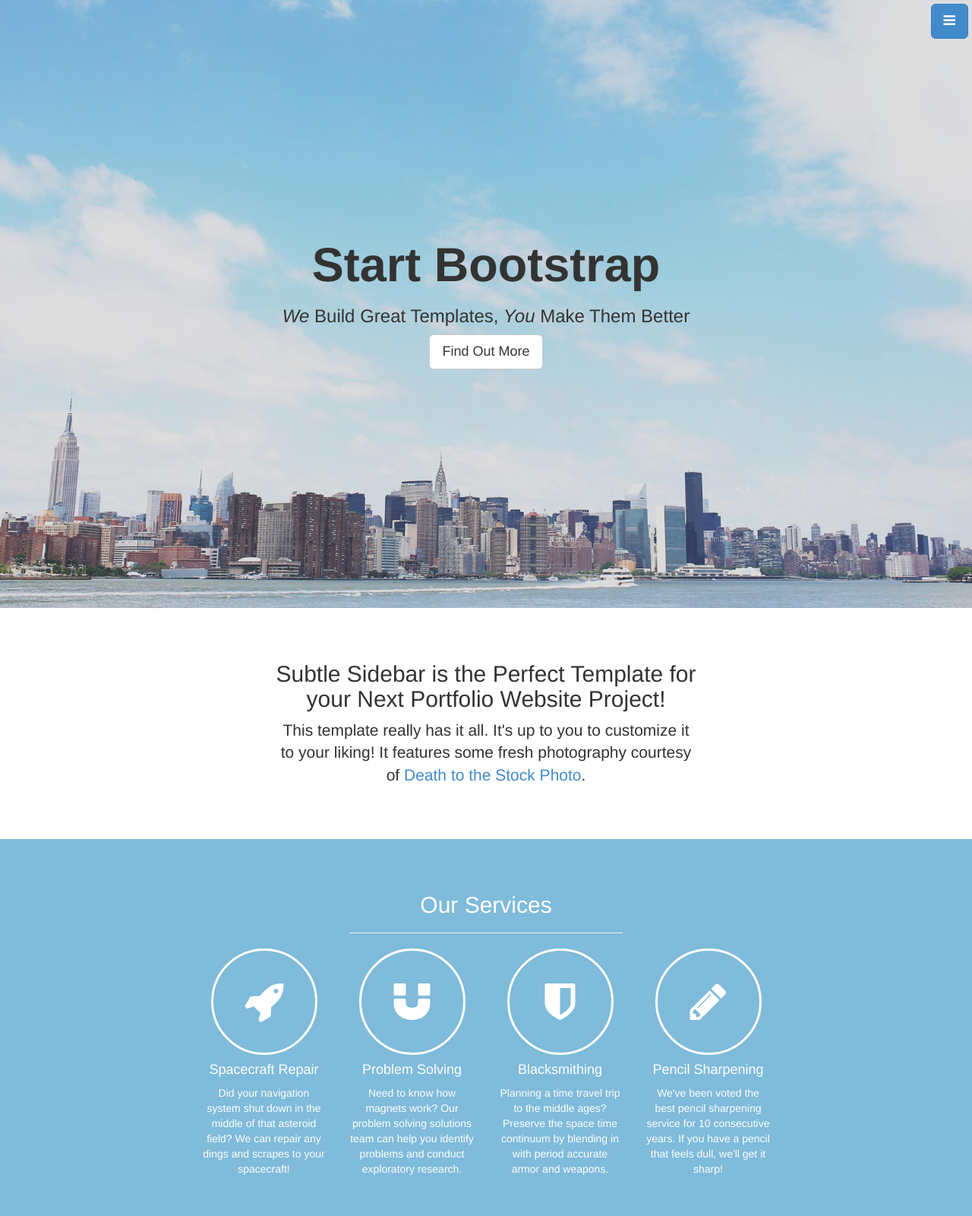
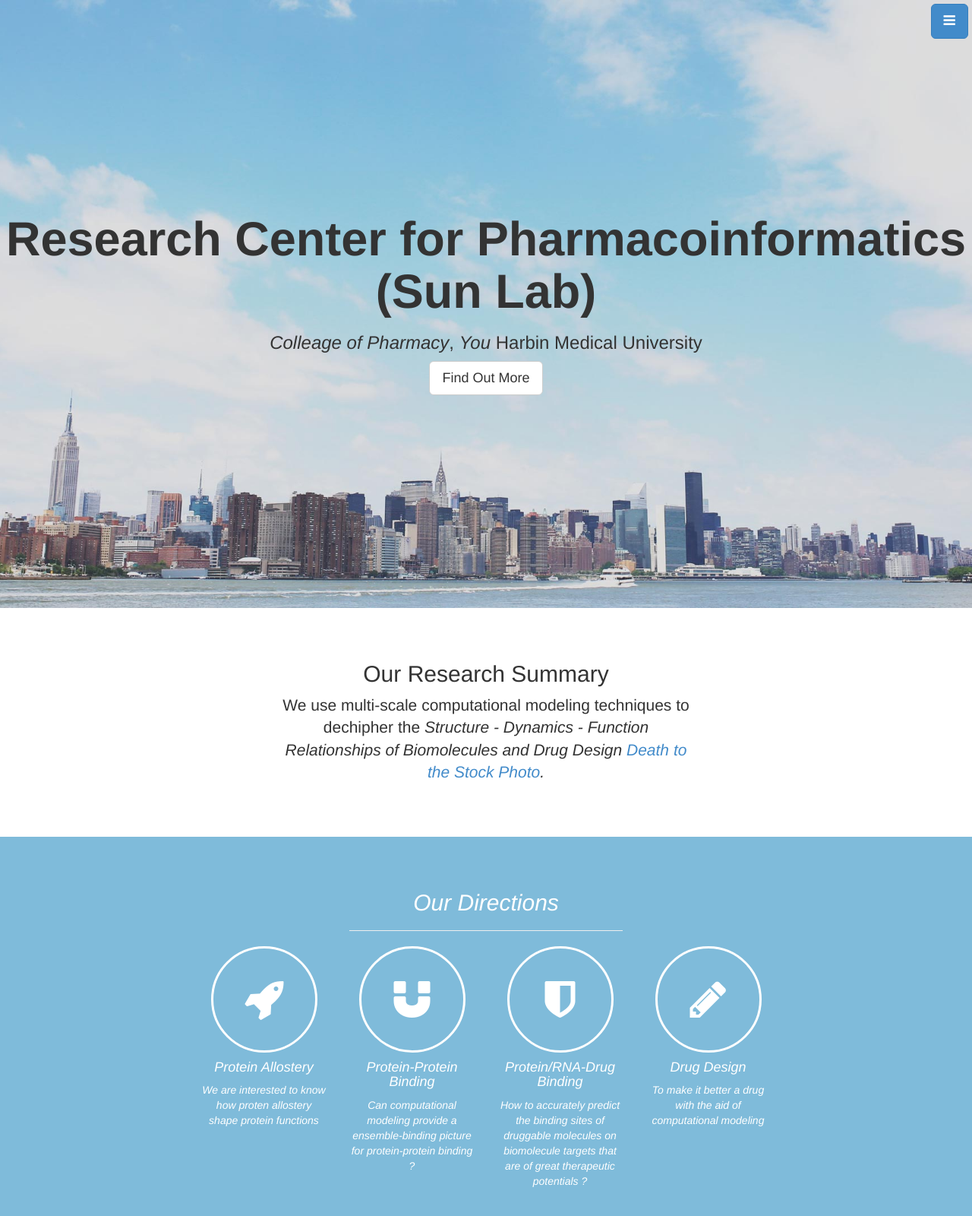
Before and after one commit to bsu233/bslab.github.io, a plain HTML site: page index.html in a window 1280 px wide. Shown: the top 1600 px of the page at 76% size. Drawn offline with Linux system fonts and the light colour scheme.

Commit message:
Update index.html

```diff
--- a/index.html
+++ b/index.html
@@ -24,10 +24,10 @@
       <ul class="sidebar-nav">
         <a id="menu-close" href="#" class="btn btn-default btn-lg pull-right toggle"><i class="fa fa-times"></i></a>
         <li class="sidebar-brand"><a href="http://startbootstrap.com">Start Bootstrap</a></li>
-        <li><a href="#top">Home</a></li>
-        <li><a href="#about">About</a></li>
-        <li><a href="#services">Services</a></li>
-        <li><a href="#portfolio">Portfolio</a></li>
+        <li><a href="#top">People</a></li>
+        <li><a href="#about">Publication</a></li>
+        <li><a href="#services">News and Events</a></li>
+        <li><a href="#portfolio">Recruiting</a></li>
         <li><a href="#contact">Contact</a></li>
       </ul>
     </div>
@@ -36,8 +36,8 @@
     <!-- Full Page Image Header Area -->
     <div id="top" class="header">
       <div class="vert-text">
-        <h1>Start Bootstrap</h1>
-        <h3><em>We</em> Build Great Templates, <em>You</em> Make Them Better</h3>
+        <h1>Research Center for Pharmacoinformatics (Sun Lab)</h1>
+        <h3><em>Colleage of Pharmacy</em>, <em>You</em> Harbin Medical University</h3>
         <a href="#about" class="btn btn-default btn-lg">Find Out More</a>
       </div>
     </div>
@@ -48,8 +48,8 @@
       <div class="container">
         <div class="row">
           <div class="col-md-6 col-md-offset-3 text-center">
-            <h2>Subtle Sidebar is the Perfect Template for your Next Portfolio Website Project!</h2>
-            <p class="lead">This template really has it all. It's up to you to customize it to your liking! It features some fresh photography courtesy of <a target="_blank" href="http://join.deathtothestockphoto.com/">Death to the Stock Photo</a>.</p>
+            <h2>Our Research Summary</h2>
+            <p class="lead">We use multi-scale computational modeling techniques to dechipher the <em> Structure - Dynamics - Function Relationships of Biomolecules <em> and <em> Drug Design <em>  <a target="_blank" href="http://join.deathtothestockphoto.com/">Death to the Stock Photo</a>.</p>
           </div>
         </div>
       </div>
@@ -61,7 +61,7 @@
       <div class="container">
         <div class="row">
           <div class="col-md-4 col-md-offset-4 text-center">
-            <h2>Our Services</h2>
+            <h2>Our Directions</h2>
             <hr>
           </div>
         </div>
@@ -69,29 +69,29 @@
           <div class="col-md-2 col-md-offset-2 text-center">
             <div class="service-item">
               <i class="service-icon fa fa-rocket"></i>
-              <h4>Spacecraft Repair</h4>
-              <p>Did your navigation system shut down in the middle of that asteroid field? We can repair any dings and scrapes to your spacecraft!</p>
+              <h4>Protein Allostery</h4>
+              <p> We are interested to know how proten allostery shape protein functions</p>
             </div>
           </div>
           <div class="col-md-2 text-center">
             <div class="service-item">
               <i class="service-icon fa fa-magnet"></i>
-              <h4>Problem Solving</h4>
-              <p>Need to know how magnets work? Our problem solving solutions team can help you identify problems and conduct exploratory research.</p>
+              <h4>Protein-Protein Binding</h4>
+              <p>Can computational modeling provide a ensemble-binding picture for protein-protein binding ?</p>
             </div>
           </div>
           <div class="col-md-2 text-center">
             <div class="service-item">
               <i class="service-icon fa fa-shield"></i>
-              <h4>Blacksmithing</h4>
-              <p>Planning a time travel trip to the middle ages? Preserve the space time continuum by blending in with period accurate armor and weapons.</p>
+              <h4>Protein/RNA-Drug Binding</h4>
+              <p>How to accurately predict the binding sites of druggable molecules on biomolecule targets that are of great therapeutic  potentials ?</p>
             </div>
           </div>
           <div class="col-md-2 text-center">
             <div class="service-item">
               <i class="service-icon fa fa-pencil"></i>
-              <h4>Pencil Sharpening</h4>
-              <p>We've been voted the best pencil sharpening service for 10 consecutive years. If you have a pencil that feels dull, we'll get it sharp!</p>
+              <h4>Drug Design</h4>
+              <p>To make it better a drug with the aid of computational modeling</p>
             </div>
           </div>
         </div>
@@ -120,13 +120,13 @@
           <div class="col-md-4 col-md-offset-2 text-center">
             <div class="portfolio-item">
               <a href="#"><img class="img-portfolio img-responsive" src="img/portfolio-1.jpg"></a>
-              <h4>Cityscape</h4>
+              <h4>CG and AAMD Combined to Reveal Protein-Protein Binding Modes</h4>
             </div>
           </div>
           <div class="col-md-4 text-center">
             <div class="portfolio-item">
               <a href="#"><img class="img-portfolio img-responsive" src="img/portfolio-2.jpg"></a>
-              <h4>Is That On Fire?</h4>
+              <h4>Absolute Binding Free Energies between Small Molecules and Nucleic Acids </h4>
             </div>
           </div>
         </div>
@@ -134,13 +134,13 @@
           <div class="col-md-4 col-md-offset-2 text-center">
             <div class="portfolio-item">
               <a href="#"><img class="img-portfolio img-responsive" src="img/portfolio-3.jpg"></a>
-              <h4>Stop Sign</h4>
+              <h4>Role of Allostery in the Coupling of UPF1's ATPase and RNA helicase activities</h4>
             </div>
           </div>
           <div class="col-md-4 text-center">
             <div class="portfolio-item">
               <a href="#"><img class="img-portfolio img-responsive" src="img/portfolio-4.jpg"></a>
-              <h4>Narrow Focus</h4>
+              <h4>Searching Novel Small Molecule Binding Sites on a Classic Protein Target</h4>
             </div>
           </div>
         </div>
```
